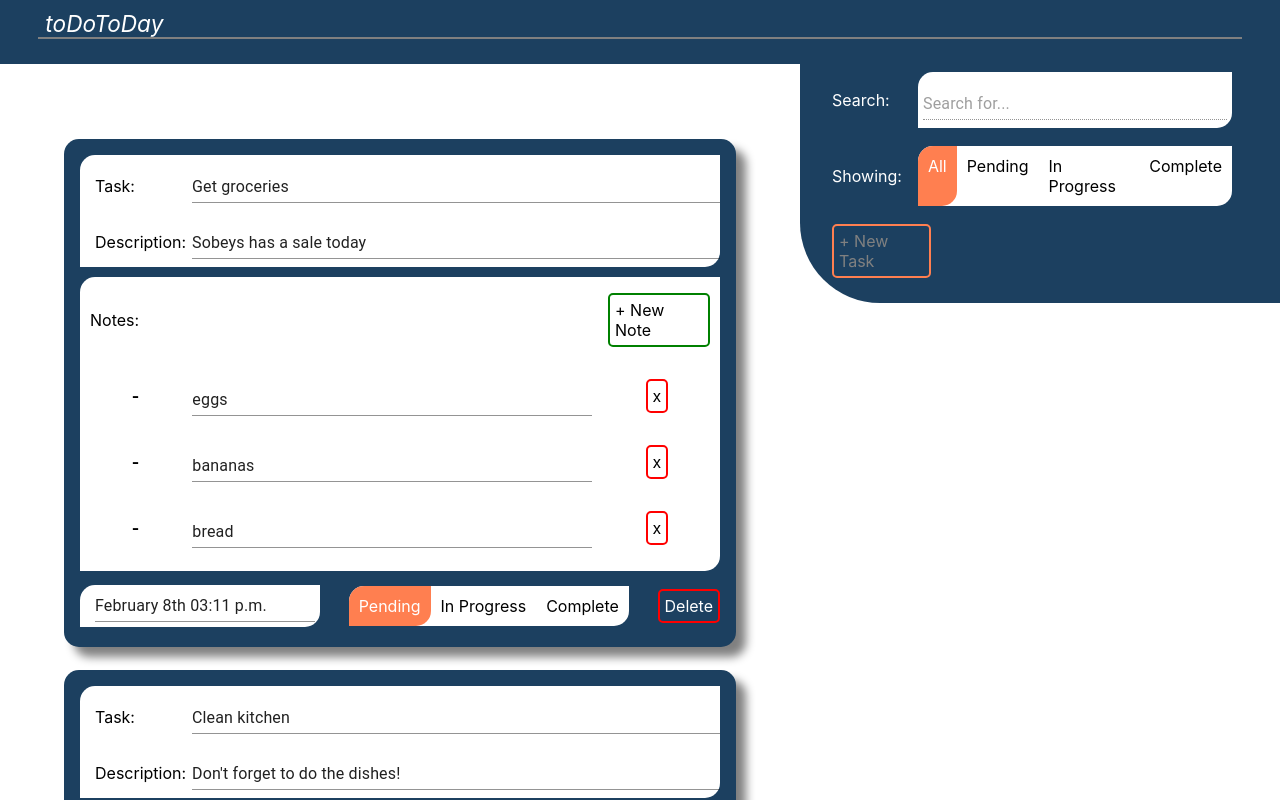
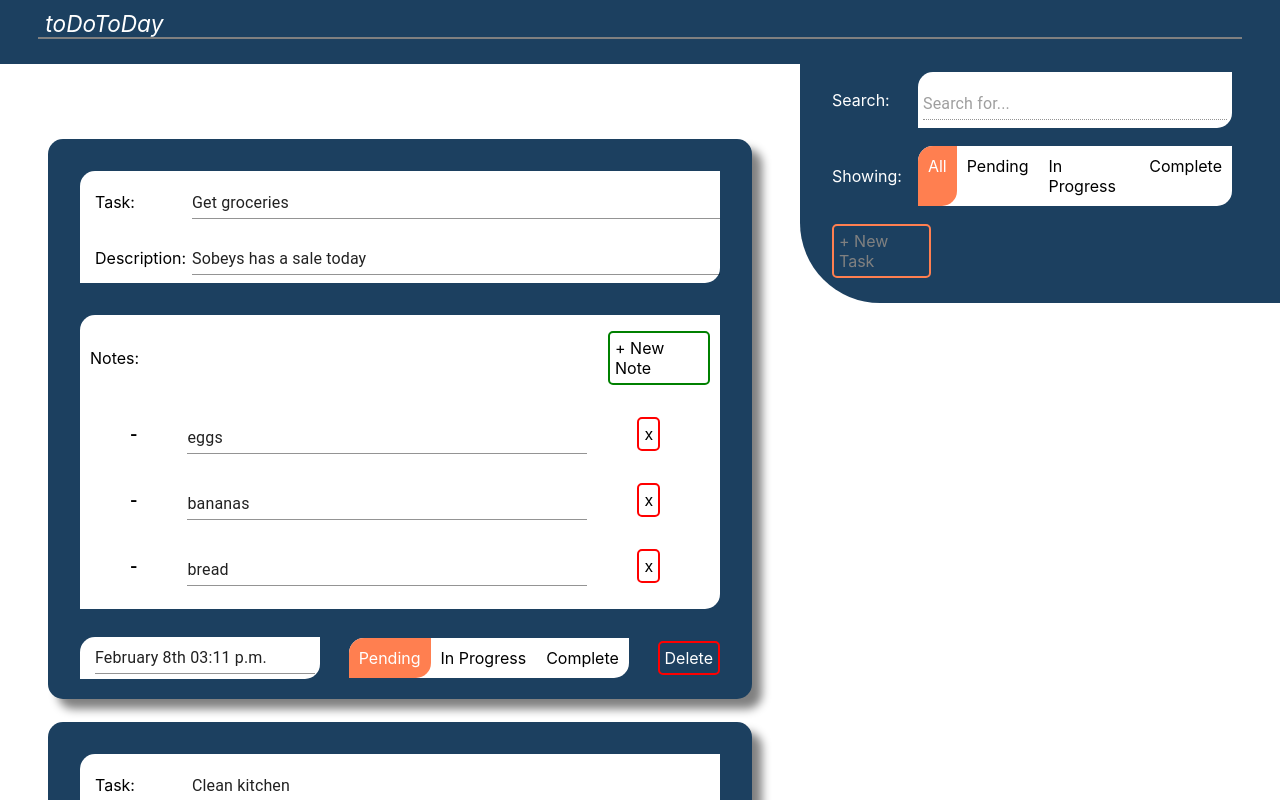
Before and after one commit to ojripley/todoList, a React (Create React App) app in the folder client/: page / in a window 1280 px wide. Shown: the top 800 px of the page. Built offline with nearby package versions, Linux system fonts and the light colour scheme.

Commit message:
increase margins in todo component

```diff
--- a/client/src/styles/App.scss
+++ b/client/src/styles/App.scss
@@ -17,7 +17,7 @@
       background-color: #1c4060;
       border-radius: 15px;
       box-shadow: 10px 10px 10px grey;
-      padding: 1em;
+      padding: 2em;
       padding-bottom: 0.5em;
       margin: 0.7em;
       width: 40em;
@@ -38,13 +38,13 @@
         background-color: white;
         border-bottom-right-radius: 15px;
         padding-left: 15px;
+        margin-bottom: 2em;
       }
 
       .todo-notes{
         display: flex;
         flex-direction: column;
         background-color: white;
-        margin-top: 10px;
         border-top-left-radius: 15px;
         border-bottom-right-radius: 15px;
 
@@ -75,11 +75,9 @@
           display: flex;
           flex-direction: column-reverse;
           padding-bottom: 10px;
-        }
 
           .note{
             display: flex;
-          justify-content: space-around;
             align-items: center;
             padding-right: 50px;
             padding-left: 50px;
@@ -102,7 +100,7 @@
               color: white;
             }
           }
-
+        }
       }
     }
 
@@ -110,7 +108,7 @@
       display: flex;
       justify-content: space-between;
       align-items: center;
-      margin-top: 2px;
+      margin-top: 1em;
 
       .time-picker-container{
         background-color: white;
```
Lines whose indentation alone changed are shown as unchanged.
